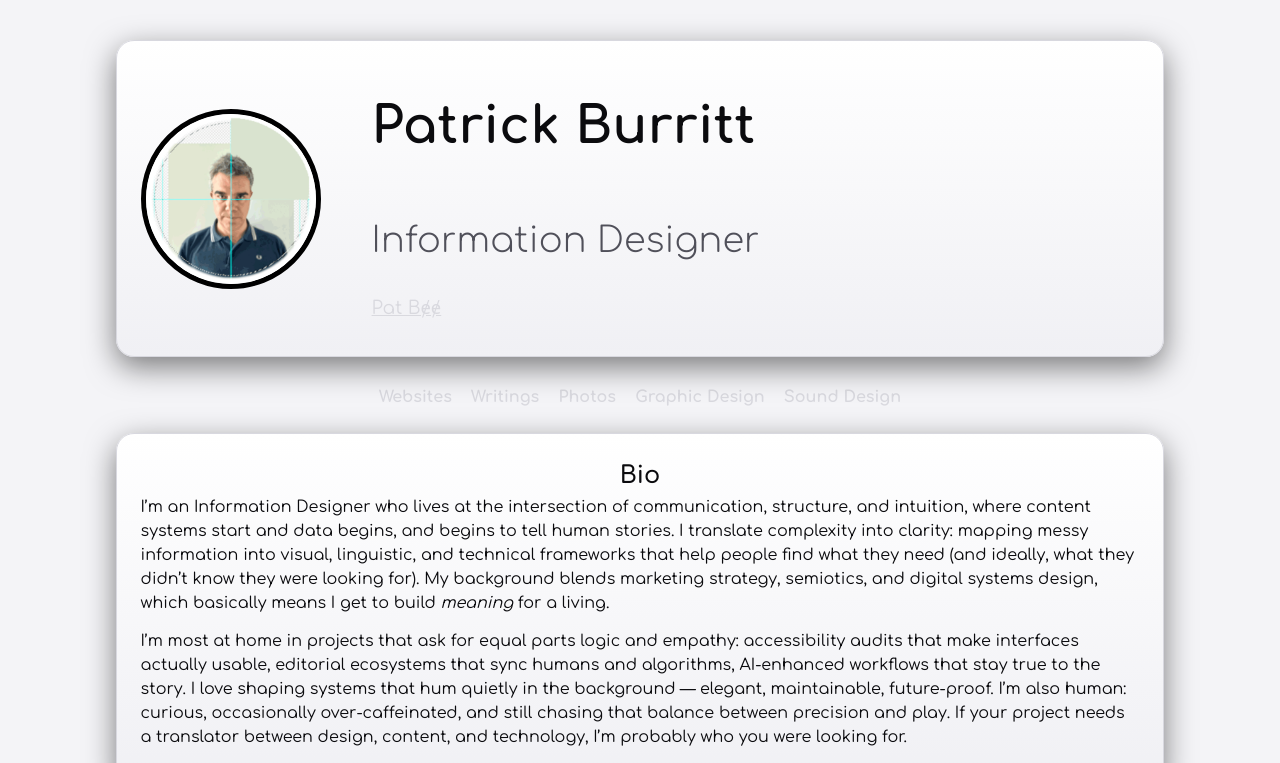
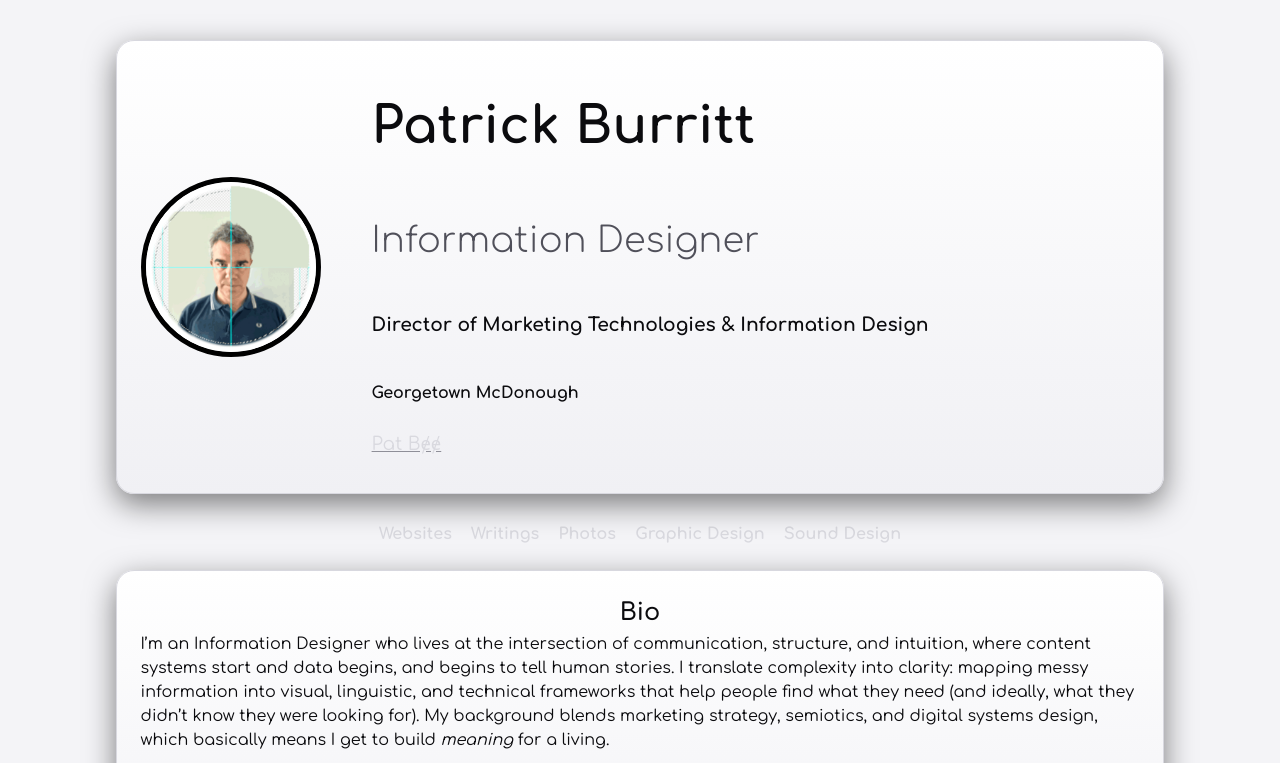
Before and after one commit to pat-bee/pat-bee.github.io, a plain HTML site: page pb.html in a window 1280 px wide. In both pictures the pointer is over the link "Pat Bɇɇ". Shown: the top 763 px of the page. Drawn offline with Linux system fonts and the light colour scheme.

Commit message:
Update pb.html
#1e3247

```diff
--- a/pb.html
+++ b/pb.html
@@ -33,7 +33,7 @@
     }
 
     a{color:var(--accent);text-decoration-color:var(--muted);}
-    a:hover,a:focus{text-decoration-color:var(--accent);}
+    a:hover,a:focus{text-decoration-color:#1e3247(--accent);}
     img{max-width:100%;height:auto;display:block;}
 
     .wrap{max-width:var(--maxw);margin:0 auto;padding:1rem clamp(1rem,2vw,2rem);}
@@ -145,6 +145,8 @@
           <div class="title-lines">
             <h1 class="title-line title-role">Patrick Burritt</h1>
             <h2 class="title-line title-name">Information Designer</h2>
+            <h3>Director of Marketing Technologies & Information Design</h3>
+            <h4>Georgetown McDonough</h4>
           </div>
           <p class="subtitle"><a href="https://www.instagram.com/fadetobeige/">Pat Bɇɇ</a></p>
         </div>
```
